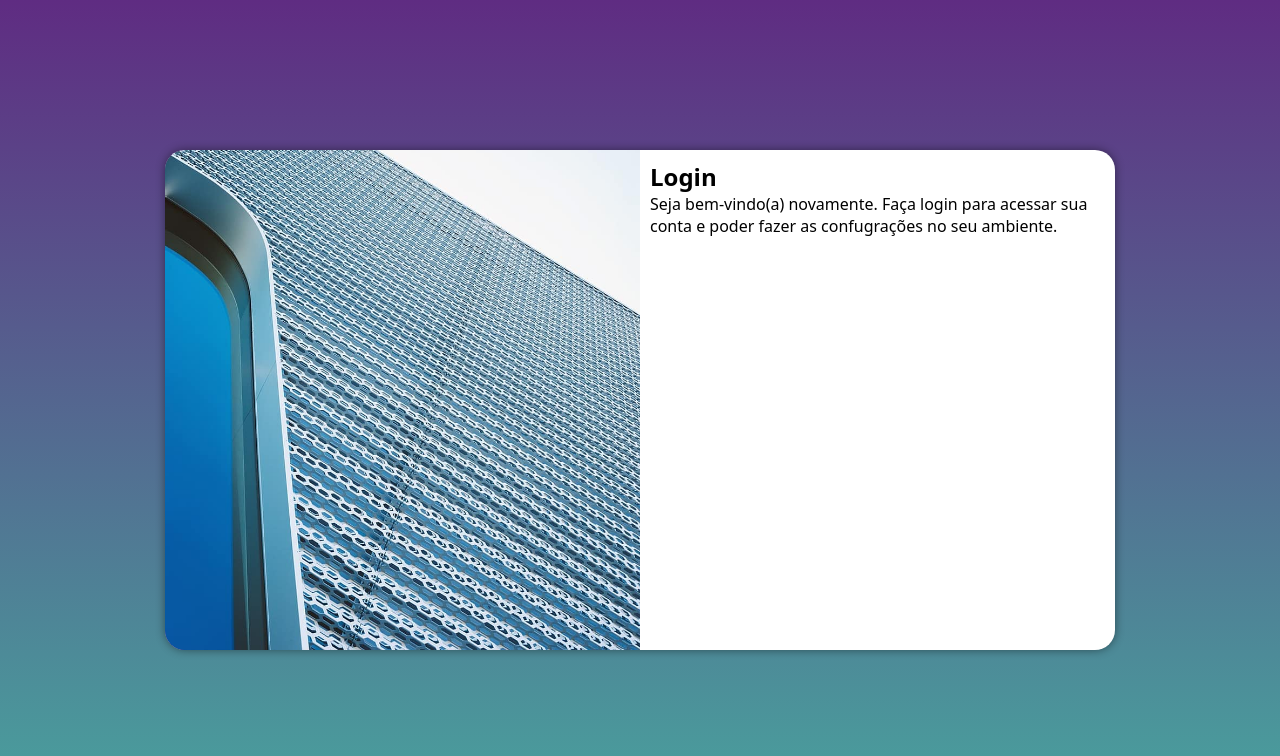
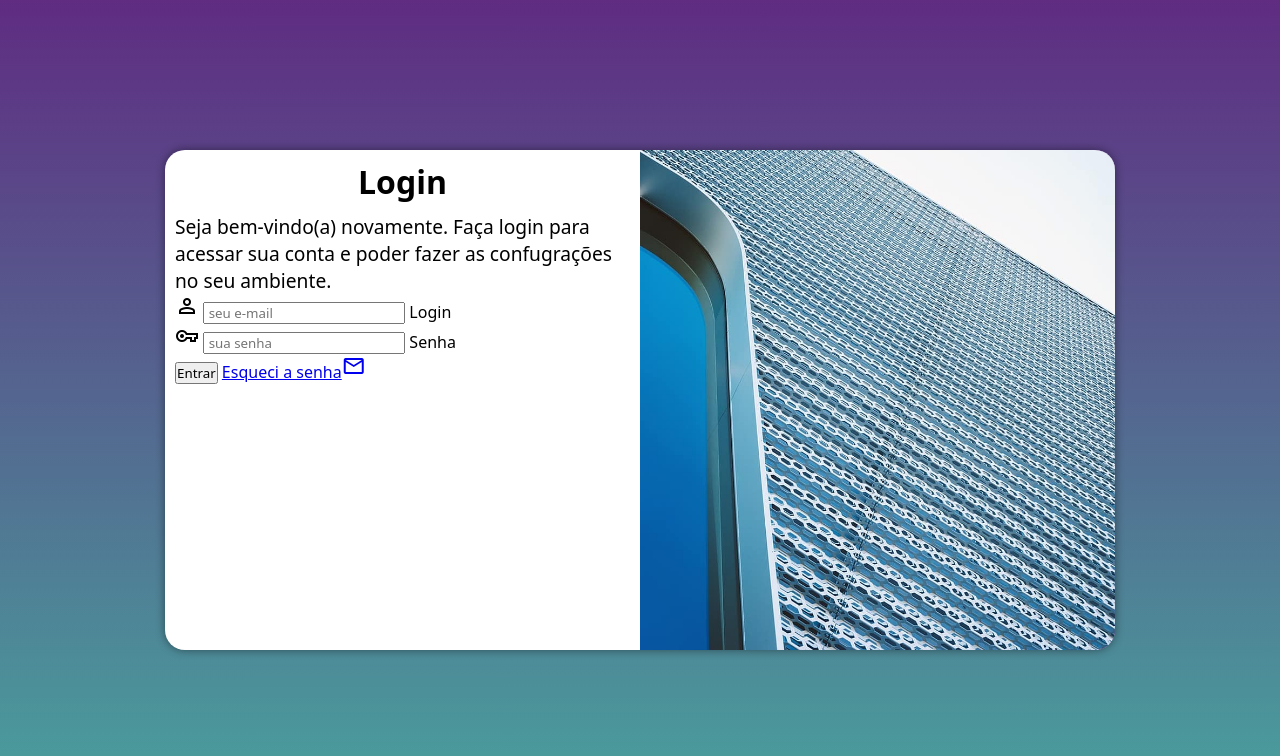
Before and after one commit to lucasserdev/projeto-login, a plain HTML site: page index.html in a window 1280 px wide. Drawn offline with nearby package versions, Linux system fonts and the light colour scheme.

Commit message:
adicionei o formulario

```diff
--- a/estilos/media-query.css
+++ b/estilos/media-query.css
@@ -33,9 +33,18 @@
     section#login > div#imagem {
         width: 50%;
         height: 100%;
+        order: 2;
     }
 
     section#login > div#formulario {
         width: 50%;
     }
+
+    div#formulario > h1 {
+        font-size: 2em;
+    }
+
+    div#formulario > p {
+        font-size: 1.2em;
+    }
 }
--- a/estilos/style.css
+++ b/estilos/style.css
@@ -33,7 +33,7 @@ section#login {
     overflow: hidden;
 
     background-color: white;
-    width: 250px;
+    width: 255px;
     height: 500px;
     border-radius: 20px;
     box-shadow: 0px 0px 10px rgba(0, 0, 0, 0.450);
@@ -52,3 +52,12 @@ section#login > div#formulario {
     display: block;
     padding: 10px;
 }
+
+div#formulario > h1 {
+    text-align: center;
+    margin-bottom: 10px;
+}
+
+div#formulario >p {
+    font-size: 0.8em;
+}
--- a/index.html
+++ b/index.html
@@ -6,6 +6,7 @@
     <title>Login</title>
     <link rel="stylesheet" href="estilos/style.css">
     <link rel="stylesheet" href="estilos/media-query.css">
+    <link rel="stylesheet" href="https://fonts.googleapis.com/css2?family=Material+Symbols+Outlined:opsz,wght,FILL,GRAD@24,400,0,0" />
 </head>
 <body>
     <main>
@@ -16,9 +17,19 @@
             <div id="formulario">
                 <h1>Login</h1>
                 <p>Seja bem-vindo(a) novamente. Faça login para acessar sua conta e poder fazer as confugrações no seu ambiente.</p>
-                <form action="login.php" method="post">
-
-
+                <form action="login.php" method="post" autocomplete="on">
+                    <div class="campo">
+                        <span class="material-symbols-outlined">person</span>
+                        <input type="email" name="login" id="ilogin" placeholder=" seu e-mail" autocomplete="email" required maxlength="30">
+                        <label for="ilogin">Login</label>
+                    </div>
+                    <div class="campo">
+                        <span class="material-symbols-outlined">vpn_key</span>
+                        <input type="password" name="senha" id="isenha" placeholder=" sua senha" autocomplete="current-password" required minlength="8" maxlength="20">
+                        <label for="isenha">Senha</label>
+                    </div>
+                   <input type="submit" value="Entrar">
+                   <a href="#">Esqueci a senha<span class="material-symbols-outlined">mail</span></a>
                 </form>
             </div>
         </section>
```
